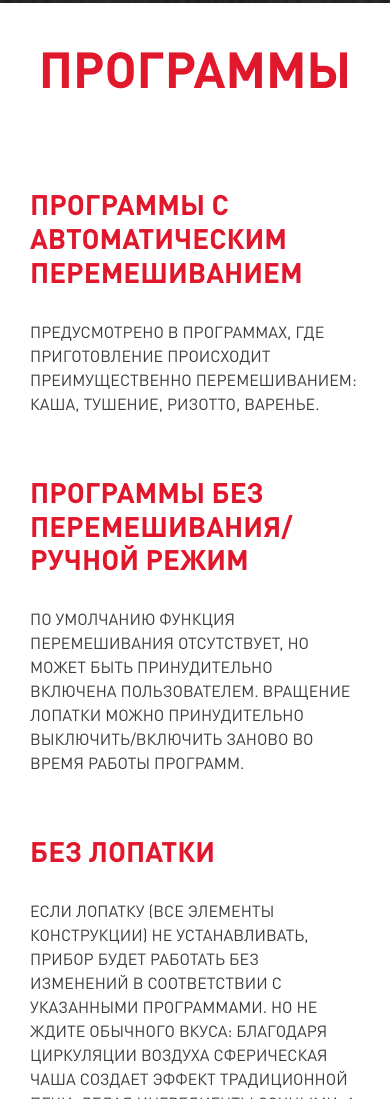
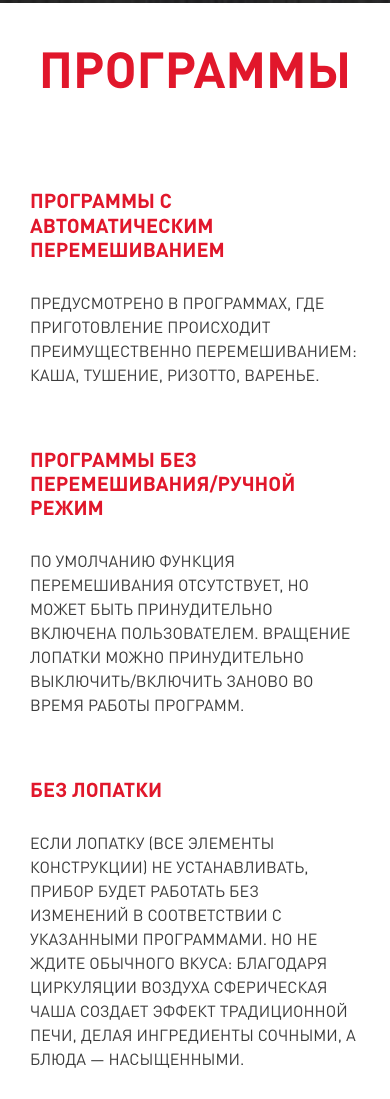
Before and after one commit to denisburyi/Tefal, a plain HTML site: page index.html in a window 390 px wide. Shown: the part 2630-3729 px from the top of the page. Drawn offline with Linux system fonts and the light colour scheme.

Commit message:
moz style added

```diff
--- a/scss/style.scss
+++ b/scss/style.scss
@@ -757,6 +757,10 @@ $fnColor: #3b3b3b;
     width: 70%;
   }
 
+  .block__program .block__item__title {
+    font-size: 20px;
+  }
+
   .block__3d-content .block__item__text,
   .block__advantages .block__item__text {
     font-size: 20px;
```
Also changed, not shown: css/style.css, 1 other file.
